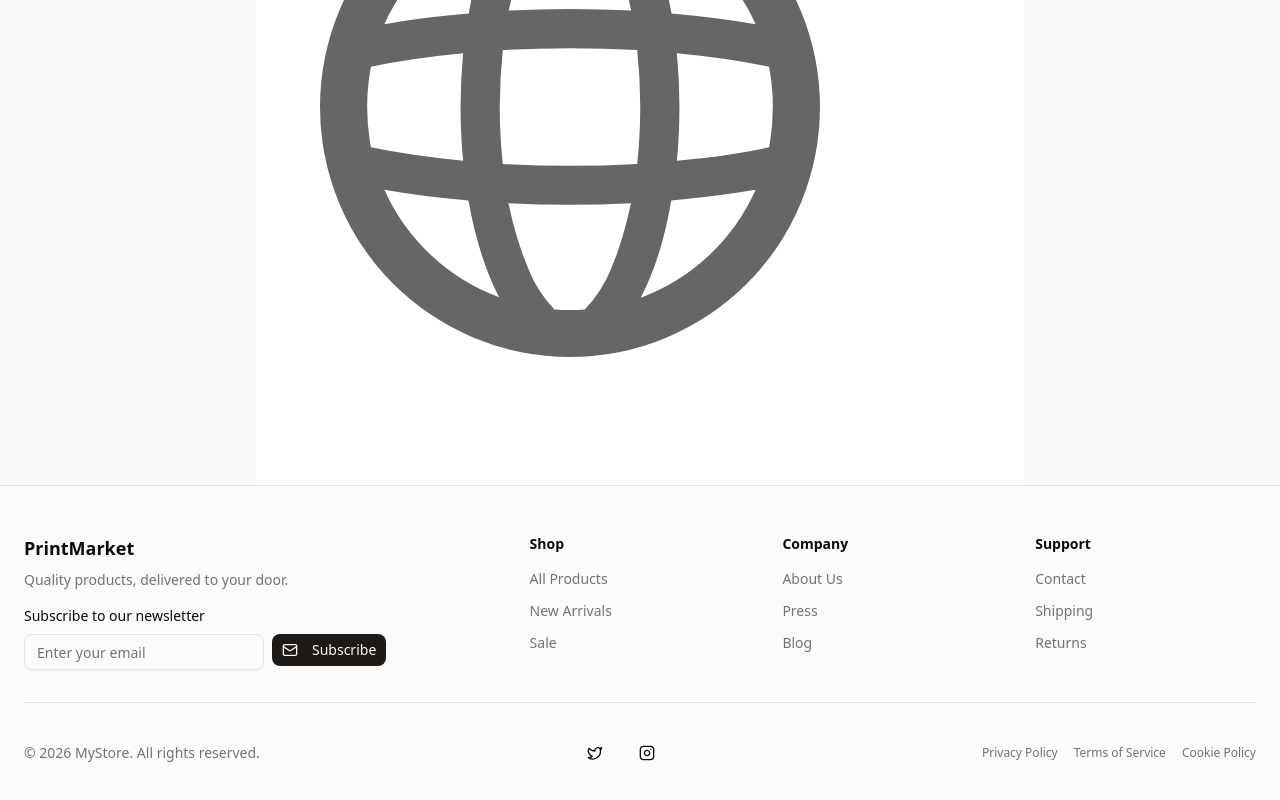
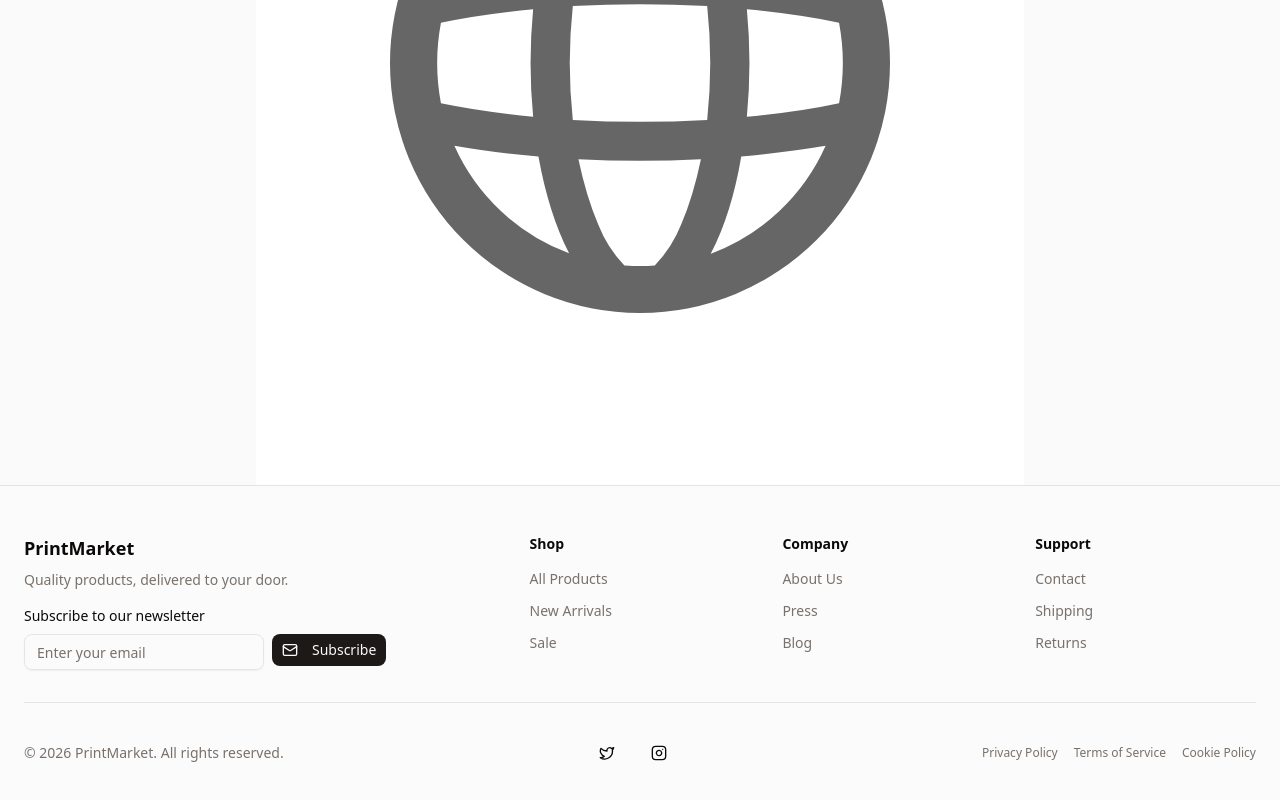
Before and after one commit to WilliamsOrganization/Printer-Marketplace, a Next.js app: page / in a window 1280 px wide. Shown: the part 368-1168 px from the top of the page. Built offline with nearby package versions, Linux system fonts and the light colour scheme.

Commit message:
updates :)

```diff
--- a/components/ui/custom/footer.tsx
+++ b/components/ui/custom/footer.tsx
@@ -97,7 +97,7 @@ export function Footer() {
         {/* Bottom bar */}
         <div className="flex flex-col items-center justify-between gap-4 sm:flex-row">
           <p className="text-sm text-muted-foreground">
-            &copy; {new Date().getFullYear()} MyStore. All rights reserved.
+            &copy; {new Date().getFullYear()} PrintMarket. All rights reserved.
           </p>
 
           {/* Social icons */}
--- a/src/app/page.tsx
+++ b/src/app/page.tsx
@@ -9,11 +9,8 @@ import { CollapsibleBasic } from "@/components/ui/custom/collapsemenu";
 export default function Home() {
 	return (
 		<div className="flex flex-col min-h-screen items-center justify-center bg-zinc-50 font-sans dark:bg-black">
-			<main className="flex min-h-screen w-full max-w-3xl flex-col items-center justify-between py-32 px-16 bg-white dark:bg-black sm:items-start">
-				hello world!
-				why not try a little image?
+			<main className="flex min-h-screen w-full max-w-3xl flex-col items-center justify-between py-32 px-16 bg-white dark:bg-black ">
 				<Image src="/globe.svg" className="dark:invert"  alt="logo" width={500} height={500} />
-
 			</main>
 		</div>
 	);
```
